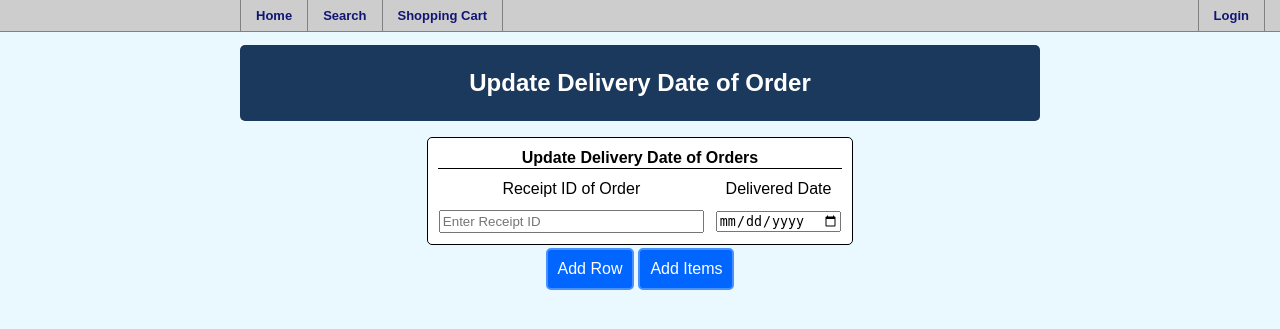
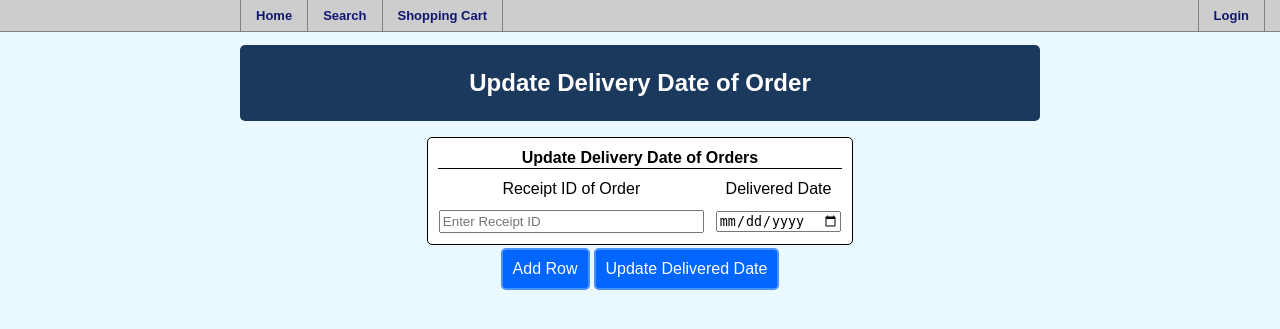
Before and after one commit to laurenf720/304p3, a PHP site: page /addDeliveryDatePage.php in a window 1280 px wide. Shown: the top 329 px of the page. Run offline with PHP 8.4, Linux system fonts and the light colour scheme.

Commit message:
cleaning up

```diff
--- a/addDeliveryDate.php
+++ b/addDeliveryDate.php
@@ -6,18 +6,11 @@
 
 	$connection = new mysqli("127.0.0.1", "root", "photon", "AMS");
 
-
-/*
-
-*/
 function validateDate($date)
 {
     $d = DateTime::createFromFormat('Y-m-d', $date);
     return $d && $d->format('Y-m-d') == $date;
 }
-
-
-
 
     // Check that the connection was successful, otherwise exit
     if (mysqli_connect_errno()) {
@@ -26,7 +19,7 @@ function validateDate($date)
     }
 
     if ($_SERVER["REQUEST_METHOD"] == "POST") {
-    	if (isset($_POST["submit"]) && $_POST["submit"] == "Add Items") {
+    	if (isset($_POST["submit"]) && $_POST["submit"] == "Update Delivered Date") {
 			$updateOrder = $connection->prepare("UPDATE purchase SET delivereddate =? WHERE receiptid=?");
 			$checkReceipt = $connection->prepare("select * FROM purchase WHERE receiptid=?");
 			$checkDelivered = $connection->prepare("select delivereddate FROM purchase WHERE receiptid=?");
@@ -38,20 +31,7 @@ function validateDate($date)
 			$checkReceipt->bind_param("s",$tempReceipt);
 			$checkDelivered->bind_param("s",$tempReceipt);
 			$updateOrder->bind_param("ss", $tempDeliverDate, $tempReceipt);
-    		/*
-			$stockUpdate=$connection->prepare("update item set stock=? where upc=?");
-			$stockPriceUpdate=$connection->prepare("update item set stock=?, price=? where upc=?");
-			$checkUpc=$connection->prepare("select upc, stock, price from item where upc=?");
-			$upc=$_POST['UPC'];
-			$quantity=$_POST['Quantity'];
-			$price=$_POST['Price'];
-			$errorCount=0;
-			$warningCount=0;
-			$updatedRows=0;
-			$checkUpc->bind_param("s",$tempUpc);
-			$stockPriceUpdate->bind_param("sss",$tempStock,$tempPrice,$tempUpc);
-			$stockUpdate->bind_param("ss",$tempStock,$tempUpc);
-			*/
+
 			foreach($receiptid as $a => $b) {
 				if(!ctype_alnum($b)){
 					//If blank skip it
@@ -94,8 +74,6 @@ function validateDate($date)
 							if(!is_null($delivDate)){
 									$warning .= "Warning $warningCount: Receipt ID with $tempReceipt already had a delivery date of $delivDate and was overwritten.\r\n";
 									$warningCount += 1;
-									echo "<script type=\"text/javascript\">confirm123();</script>";
-									echo "<b>HELLO</b>";
 							}
 
 							if(!$updateOrder->execute()){
@@ -122,10 +100,3 @@ function validateDate($date)
     }
     mysqli_close($connection);
 ?>
-
-<script> function confirm123(){
-  if(confirm("Overwrite existing delivered date12345612312312312")){
-  confirm("HELLO");
-  };
-}
-</script>
--- a/addDeliveryDatePage.php
+++ b/addDeliveryDatePage.php
@@ -26,7 +26,7 @@
 			       	</tr>
 			       	<tr>
 			       		<td><input id="receiptid" type="text" size=30 name="receiptIDOrder[]" placeholder="Enter Receipt ID"></td>
-						<td><input id="delivereddate" type="date" size=30 name="deliveredDate[]" placeholder="Enter Delivered Date"></td>
+						<td><input id="delivereddate" type="date" size=30 name="deliveredDate[]" placeholder="YYYY-MM-DD"></td>
 			       	</tr>
 
 
@@ -34,7 +34,7 @@
 				<table>
 				<tr>
 					<td colspan=2 style="text-align:right"><input type="button" value="Add Row" onClick="addRow('addItemQuantity')"/>
-					<td><input type="submit" border=0 name="submit" value="Add Items"/>
+					<td><input type="submit" border=0 name="submit" value="Update Delivered Date"/>
 				</tr>
 				</table>
     			<div class="error"><?php echo $error; ?></div>
@@ -62,9 +62,6 @@
 
 			}
 		}
-	</script>
-
-	<script>
 		function confOverWrite(){
 			var form = document.createElement("form");
 			var element1 = document.createElement("input");
@@ -84,11 +81,4 @@
 		}
 	</script>
 
-<script> function confirm123(){
-  if(confirm("Overwrite existing delivered date12345612312312312")){
-  confirm("HELLO");
-  };
-}
-</script>
-
 </html>
```
